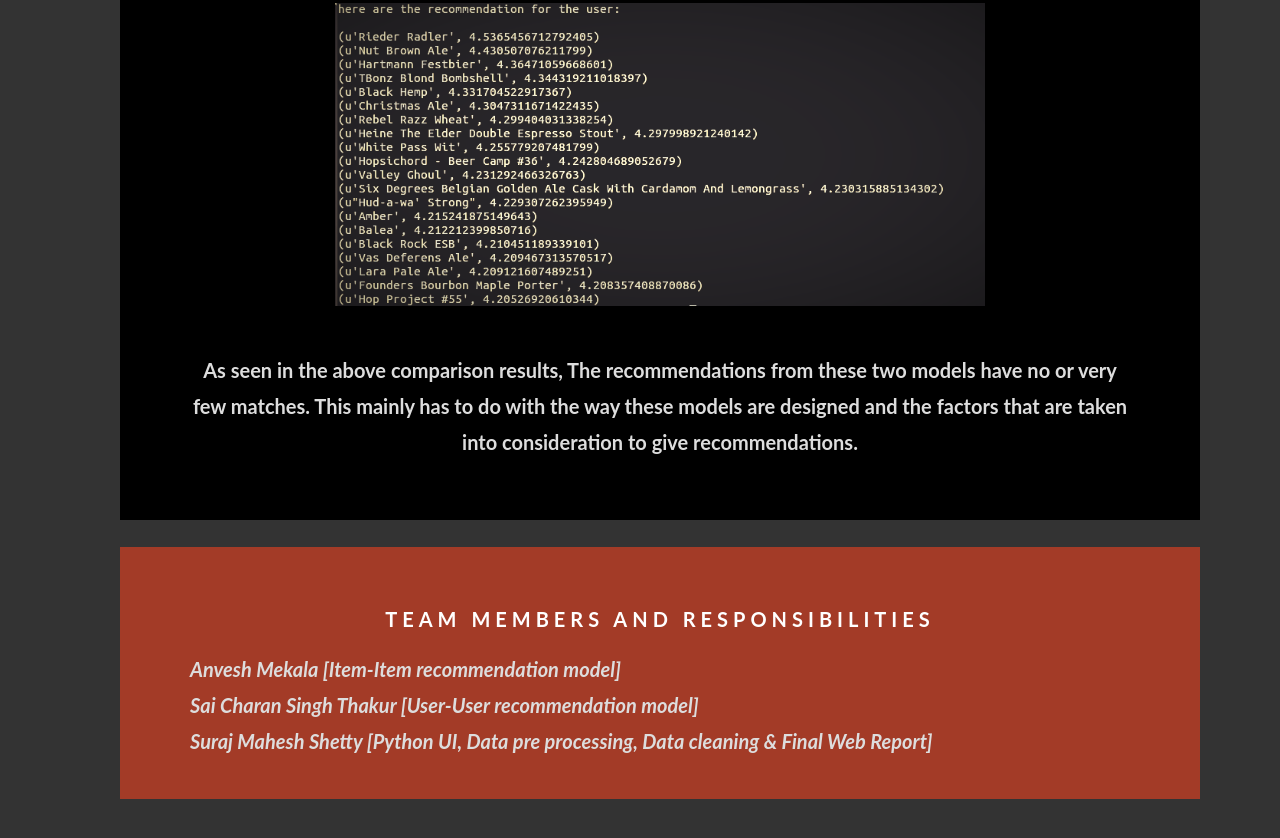
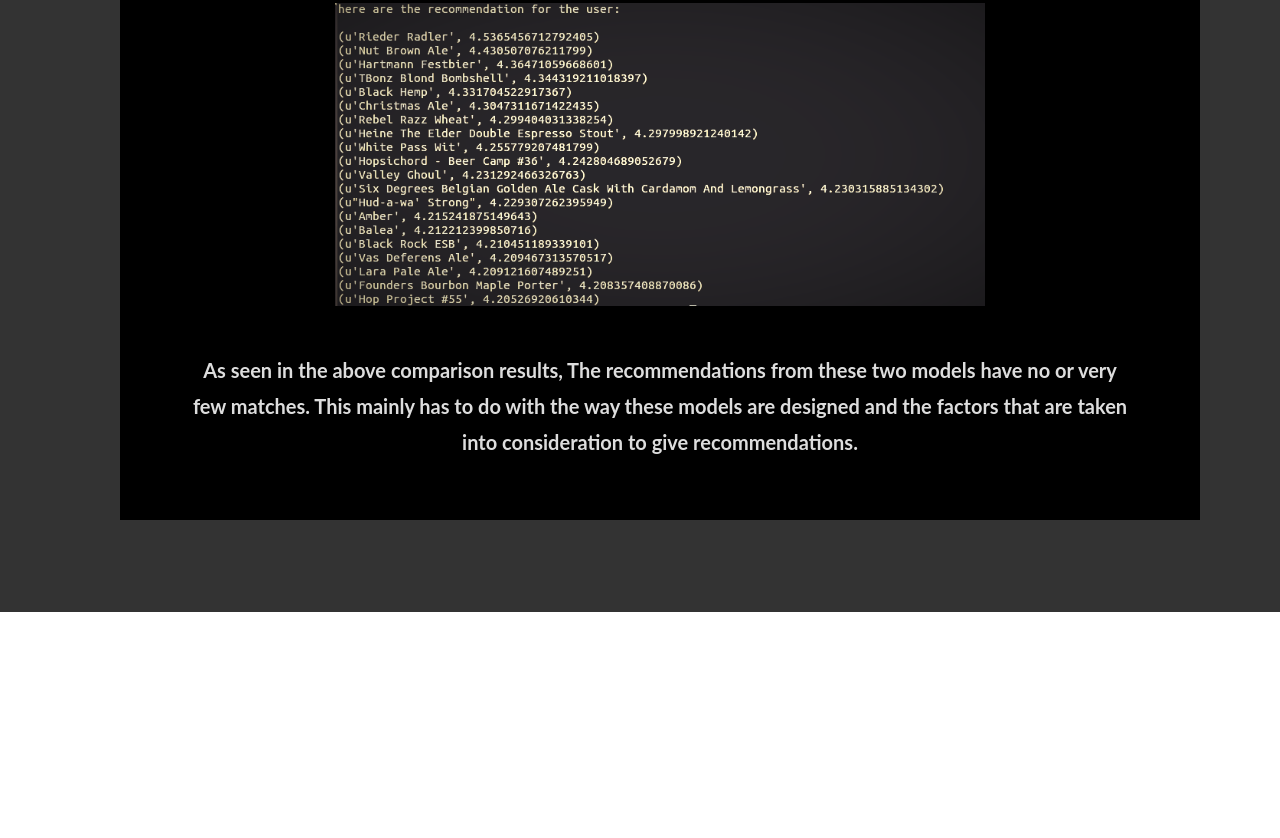
Before and after one commit to sshett11/BeerRecommender, a plain HTML site: page index.html in a window 1280 px wide. Shown: the part 8297-9135 px from the top of the page. After the commit the page ends 8909 px from the top, so only its background shows below. Drawn offline with Linux system fonts and the light colour scheme.

Commit message:
Update index.html

```diff
--- a/index.html
+++ b/index.html
@@ -262,15 +262,4 @@ recommending useful items to the user based on the previous history. </p><p>
   </div>
   </div>
 <br>
-  <div style="position:relative;">
-  <div style="color:#ddd;background-color:#A33B27;text-align:center;padding:40px 70px;text-align: justify;">
-    <h3 style="text-align:center;color:white"><b>TEAM MEMBERS AND RESPONSIBILITIES</b></h3>
-  <div class="row" style="font-size:20px;">
-  <span style="font-style:italic;"><b>Anvesh Mekala</b> [Item-Item recommendation model]</span>
-	<br> <span style="font-style:italic;"><b>Sai Charan Singh Thakur</b> [User-User recommendation model]</span>
-	<br>  <span style="font-style:italic;"><b>Suraj Mahesh Shetty</b> [Python UI, Data pre processing, Data cleaning & Final Web Report]</span>
-  </div>
-  </div>
-  </div>
-
 </body></html>
```
